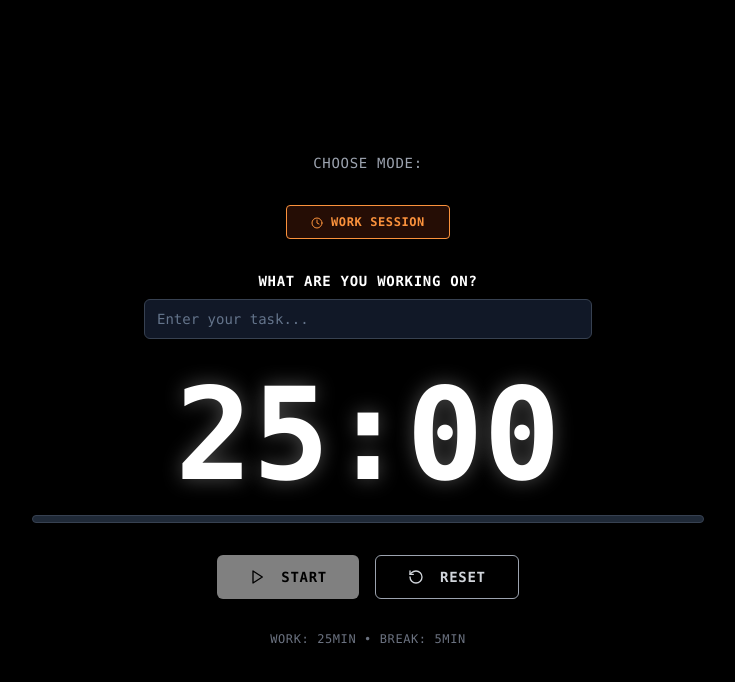
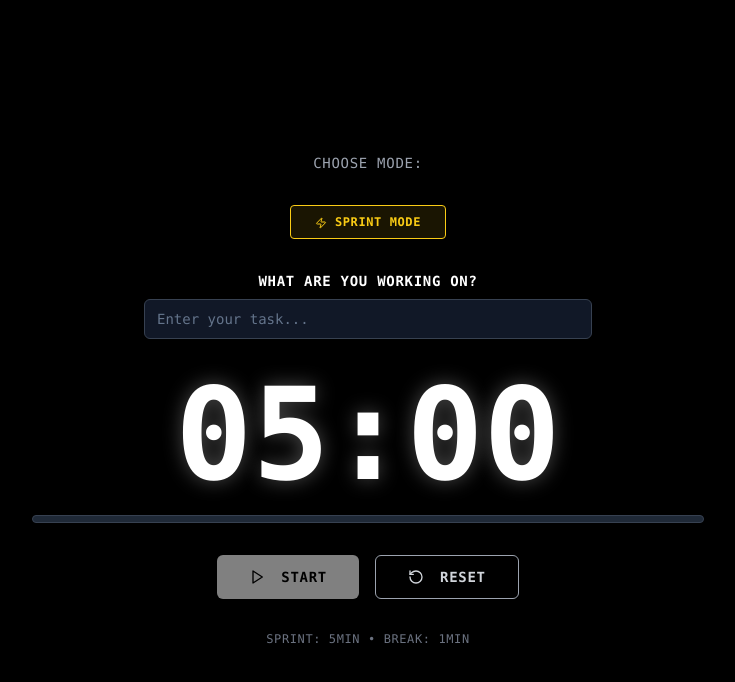
Before and after one commit to 84rt/pom, a React (Vite) app: page / in a window 1280 px wide. Shown: the top 682 px of the page, without its empty margins (272-1007 px from the left). Built offline with nearby package versions, Linux system fonts and the light colour scheme.

Commit message:
Refactor: Rename work session and set sprint mode as default
Renamed "Work Session" to "Normal Mode" and set Sprint Mode as the default starting mode.

```diff
--- a/src/components/SessionIndicator.tsx
+++ b/src/components/SessionIndicator.tsx
@@ -45,7 +45,7 @@ const SessionIndicator: React.FC<SessionIndicatorProps> = ({
         ) : (
           <>
             <Clock className="inline mr-2 h-3 w-3" />
-            WORK SESSION
+            NORMAL MODE
           </>
         )}
       </button>
--- a/src/pages/Index.tsx
+++ b/src/pages/Index.tsx
@@ -21,11 +21,11 @@ interface TaskHistoryItem {
 }
 
 const Index = () => {
-  const [isSprintMode, setIsSprintMode] = useState(false);
-  const [timeLeft, setTimeLeft] = useState(WORK_TIME);
+  const [isSprintMode, setIsSprintMode] = useState(true); // Default to Sprint Mode
+  const [timeLeft, setTimeLeft] = useState(SPRINT_WORK_TIME); // Start with sprint work time
   const [isActive, setIsActive] = useState(false);
   const [isWorkSession, setIsWorkSession] = useState(true);
-  const [initialTime, setInitialTime] = useState(WORK_TIME);
+  const [initialTime, setInitialTime] = useState(SPRINT_WORK_TIME); // Start with sprint work time
   const [currentTask, setCurrentTask] = useState('');
   const [taskHistory, setTaskHistory] = useState<TaskHistoryItem[]>([]);
   const [showTaskCompletion, setShowTaskCompletion] = useState(false);
```
